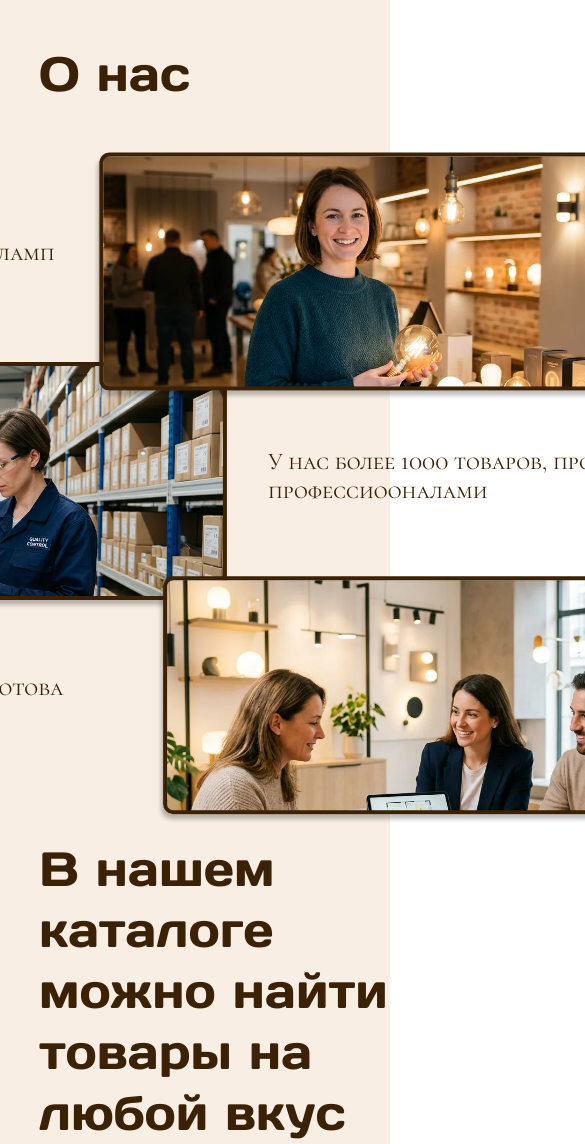
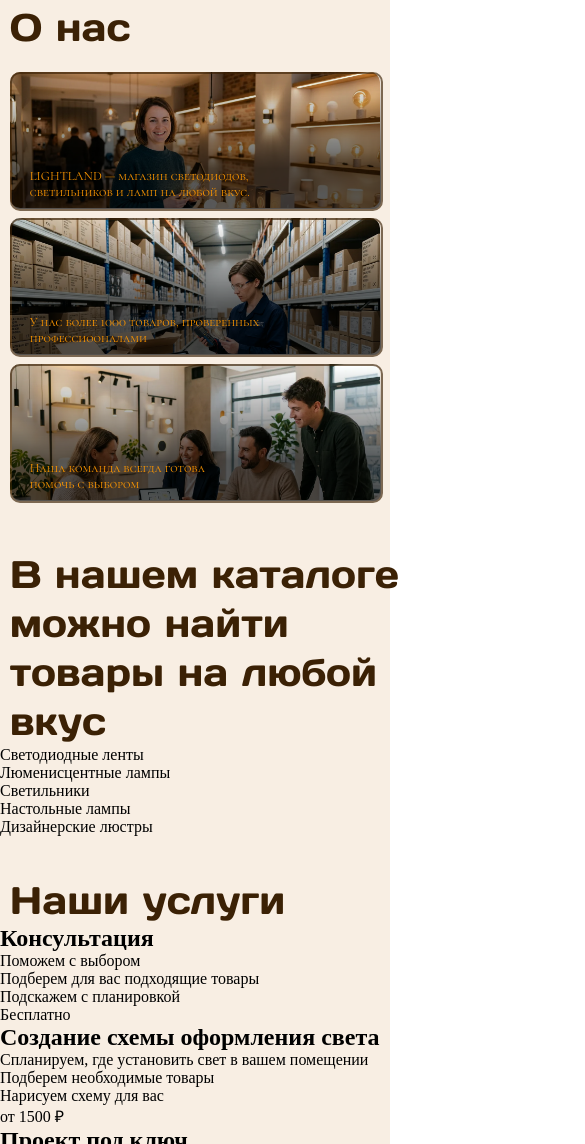
Before and after one commit to jaruzzix/LightLand-Landing, a plain HTML site: page public/index.html in a window 390 px wide. Shown: the part 856-2000 px from the top of the page, 585 px wide, since content can reach past the window. Drawn offline with Linux system fonts and the light colour scheme; a web font is replaced by a local one.

Commit message:
закончил адаптив для раздела о нас

```diff
--- a/public/index.html
+++ b/public/index.html
@@ -26,7 +26,7 @@
             </button>
         </header>
 
-        <div id="main">
+        <div class="container" id="main">
             <div id="main-pictures">
                 <div class="main-picture" id="mp3">
                     <h1 class="mp-title" id="mpt3">Создаем свет, в который хочется возвращаться</h1>
@@ -74,7 +74,7 @@
             </div>
         </div>
 
-        <div id="about">
+        <div class="container" id="about">
             <h1 class="heading" id="about-title">О нас</h1>
             <div class="content">
                 <div class="content-box" id="about-picture1">
@@ -91,7 +91,7 @@
             </div>
         </div>
 
-        <div id="products">
+        <div class="container" id="products">
             <h1 class="heading"  id="products-title">В нашем каталоге можно найти товары на любой вкус</h1>
             <ul id="prodicts-pictures">
                 <li class="product-box" id="prod-pic1">Светодиодные ленты</li>
@@ -102,7 +102,7 @@
             </ul>
         </div>
 
-        <div id="services">
+        <div class="container" id="services">
             <h1 class="heading"  id="services-title">Наши услуги</h1>
             <ul id="services-list">
                 <li class="service-box" id="service-main">
@@ -164,7 +164,7 @@
             </div>
         </div>
 
-        <div id="contacts">
+        <div class="container" id="contacts">
             <h1 class="heading" id="contacts-title">Наши контакты</h1>
             <div id="number-and-messagers">
                 <div id="number">
--- a/public/style.css
+++ b/public/style.css
@@ -814,21 +814,68 @@ nav {
 
 .heading {
     position: relative;
-    left: 10%;
+    left: 60px;
     top:0;
     font-size: 3rem;
     font-family: "Days One";
     color: #3B2105;
 }
 
-/* О нас */
+@media (max-width: 840px) and (orientation: portrait) {
+    .heading {
+        font-size: 2.4rem;;
+        left: 40px;
+    }
+}
 
-#about {
-    margin-top: 80px;
+@media (max-width: 620px) and (orientation: portrait) {
+    .heading {
+        font-size: 2.3rem;;
+    }
+}
+
+@media (max-width: 480px) and (orientation: portrait) {
+    .heading {
+        font-size: 2.1rem;;
+    }
+}
+
+@media (max-width: 380px) and (orientation: portrait) {
+    .heading {
+        font-size: 1.6rem;;
+    }
+}
+
+@media (max-width: 750px) {
+    .heading {
+        font-size: 2.4rem;;
+        left: 2.5%;
+    }
+}
+
+
+/* Контейнеры */
+
+.container {
+    margin-bottom: 80px;
     position: relative;
     width: 100%;
     max-width: 1440px;
 }
+
+@media (max-width: 720px) {
+    .container {
+        margin-bottom: 60px;
+    }
+}
+
+@media (max-width: 480px) {
+    .container {
+        margin-bottom: 40px;
+    }
+}
+
+/* О нас */
 
 .content {
     margin-top: 20px;
@@ -839,16 +886,12 @@ nav {
 }
 
 .content-box {
+    position: relative;
     width: 630px;
     height: 230px;
     border: 4px solid #3B2105;
     border-radius: 10px;
     box-shadow: -2px 5px 4px 0 rgba(0, 0, 0, 0.25);
-}
-
-.content-text {
-    font-family: "Cormorant Unicase";
-    color: #3B2105;
 }
 
 #about-picture1 {
@@ -876,21 +919,197 @@ nav {
 }
 
 .content-text {
+    font-family: "Cormorant Unicase";
+    color: #3B2105;
+
     position: absolute;
     font-size: 1.5rem;
 }
 
 #text1 {
-    transform: translate(-110%, 60%);
-    width: 400px;
+    top: 25%;
+    left: -70%;
+    width: 65%;
 }
 
 #text2 {
-    transform: translate(135%, 140%);
-    width: 500px;
+    top: 35%;
+    left: 107%;
+    width: 60%;
 }
 
 #text3 {
-    transform: translate(-108%, 160%);
-    width: 400px;
+    top: 40%;
+    left: -70%;
+    width: 55%;
 }
+
+@media (max-width: 1300px) {
+
+    .content-box {
+        width: 48.46%;
+        min-width: 431px;
+    }
+
+    #about-picture1 {
+        transform: translate(30%, 12%);
+    }
+
+    #about-picture2 {
+        transform: translateX(-40%);
+    }
+
+    #about-picture3 {
+        transform: translate(40%, -10%);
+    }
+}
+
+@media (max-width: 1200px) {
+    .content-text {
+        font-size: 1.4rem;
+    }
+}
+
+@media (max-width: 840px) {
+
+    .content-text {
+        font-size: 1.2rem;
+    }
+
+    #about-picture1 {
+        left: calc((100% - 438px) / 2 - 30px);
+        transform: translate(0, 12%);
+    }
+
+    #about-picture2 {
+        left: calc((-100% + 438px) / 2 + 30px);
+        transform: translateX(0);
+    }
+
+    #about-picture3 {
+        left: calc((100% - 438px) / 2 - 90px);
+        transform: translate(0, -10%);
+    }
+
+    #text1 {
+        top: 25%;
+        left: -52%;
+        width: 50%;
+    }
+
+    #text2 {
+        top: 35%;
+        left: 107%;
+        width: 50%;
+    }
+
+    #text3 {
+        top: 40%;
+        left: -45%;
+        width: 45%;
+    }
+}
+
+@media (max-width: 750px) {
+    #about-picture1, #about-picture2, #about-picture3 {
+        margin-bottom: 10px;
+        left: 0;
+        transform: translate(0);
+
+
+        box-shadow: none;
+        border: none;
+
+        width: 95%;
+        min-width: 0;
+        z-index: 1;
+    }
+
+    #about-picture3 {
+        background-position: top -100px center;
+    }
+
+    .content-box::before {
+        position: absolute;
+        content: "";
+        width: 99.7%;
+        height: 99%;
+        border: 2px solid #3B2105;
+        border-radius: 10px;
+        background: linear-gradient(to top, rgba(0, 0, 0, 1) 30%, rgba(0, 0, 0, 0));
+        opacity: 0.65;
+        z-index: 2;
+    }
+
+    .content-text {
+        position: relative;
+        color: #FB9600;
+        z-index: 3;
+        left: 20px;
+    }
+
+    #text1, #text2, #text3 {
+        top: 70%;
+        left: 20px;
+    }
+
+    #text1 {
+        width: 400px;
+    }
+
+    #text2 {
+        width: 400px;
+    }
+
+    #text3 {
+        width: 300px;
+    }
+
+}
+
+@media (max-width: 540px) {
+    #about-picture1, #about-picture2, #about-picture3 {
+        height: 200px;
+        background-size: cover;
+        background-position: top left;
+    }
+
+    .content-text {
+        font-size: 1rem;
+
+    }
+
+    #text1 {
+        width: 300px;
+    }
+
+    #text2 {
+        width: 340px;
+    }
+
+    #text3 {
+        width: 220px;
+    }
+}
+
+@media (max-width: 450px) and (min-width: 410px) {
+
+    #about-picture2 {
+        background-position: top -20px left;
+    }
+
+    #about-picture3 {
+        background-position: top -40px left;
+    }
+}
+
+@media (max-width: 450px) {
+    #about-picture1, #about-picture2, #about-picture3 {
+        height: 136px;
+    }
+
+    .content-text {
+        font-size: 0.8rem;
+
+    }
+}
```
